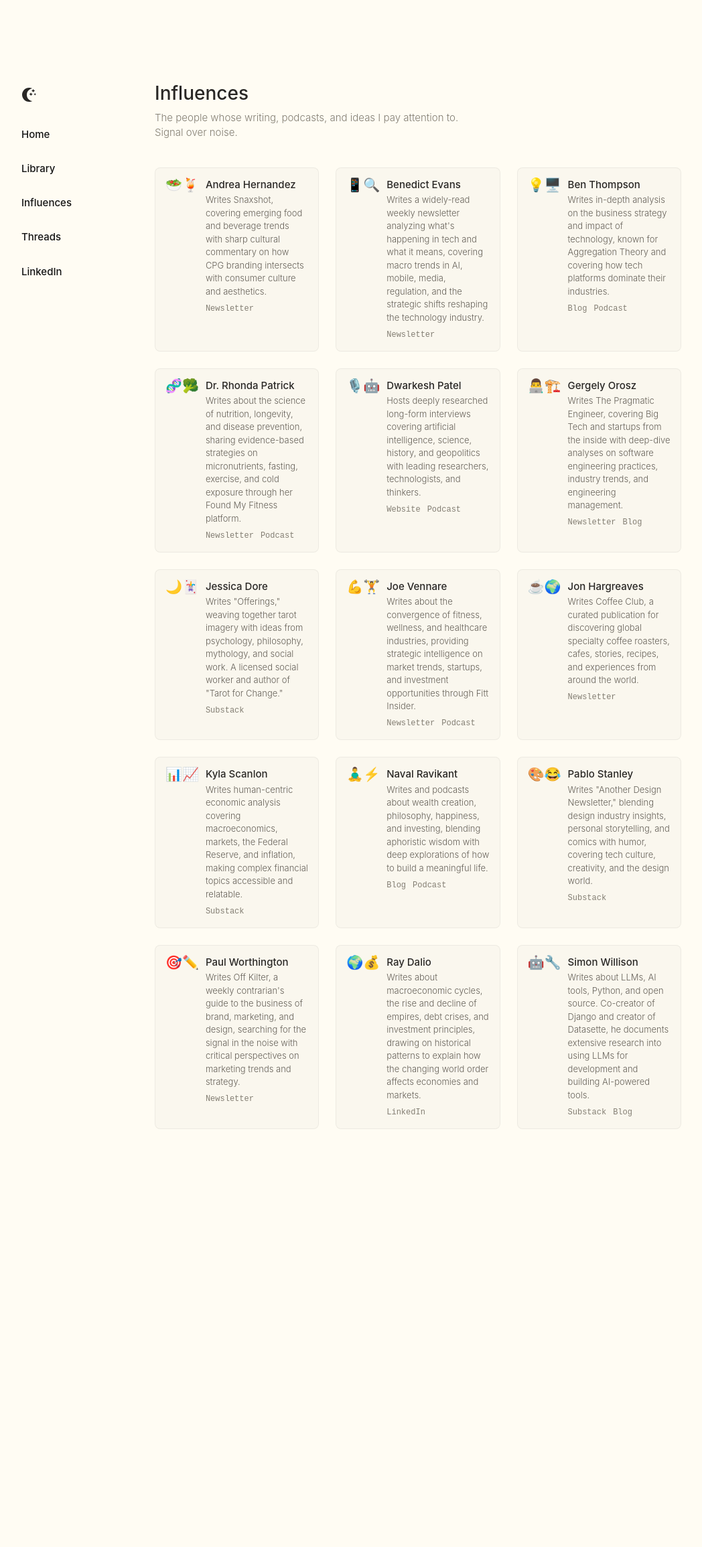
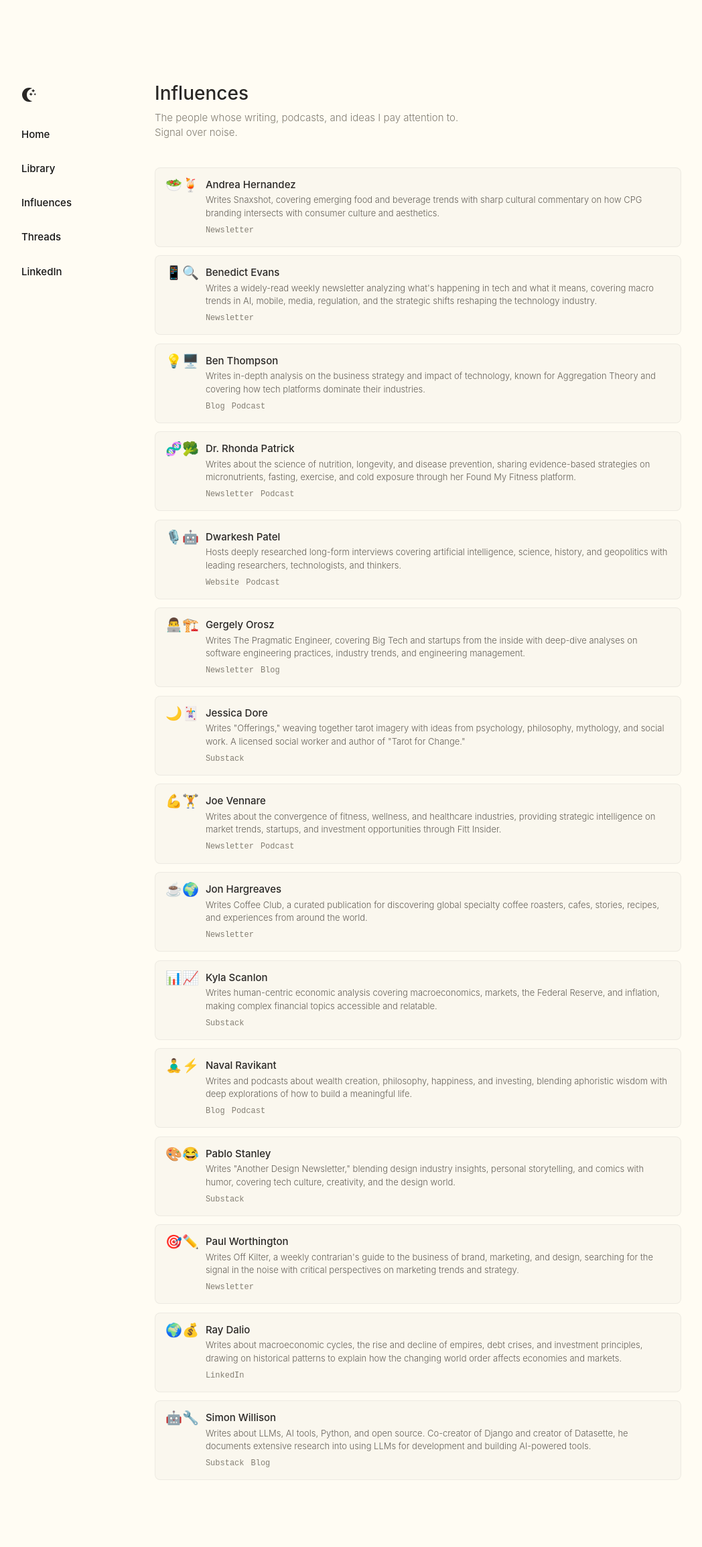
Before and after one commit to paulmederos/pm17, a Jekyll site: the page built from influences.html, in a window 1280 px wide. Shown: the whole page at 67% size, without its empty margins (16-1064 px from the left). Built offline with Jekyll 4.4.1, drawn with Linux system fonts in a browser that asks for light colours; some web fonts are replaced; before the commit the page ends 1786 px from its top, so only the background shows below that.

Commit message:
Update Influences page to single-column layout
Switch from responsive multi-column grid (1→2→3 columns) to a
single-column layout for better vertical scannability since the
content is text/reading-heavy. Also tighten the gap between cards
to improve visual flow.

https://claude.ai/code/session_01Axyep3NUE9xhNfjwfMf9Nu

```diff
--- a/_sass/components/Influences.scss
+++ b/_sass/components/Influences.scss
@@ -46,16 +46,10 @@
 .Influences__grid {
   display: grid;
   grid-template-columns: 1fr;
-  gap: 2rem;
+  gap: 1rem;
 
   @include media-sm-up {
-    grid-template-columns: repeat(2, 1fr);
-    gap: 2.5rem;
-  }
-
-  @include media-lg-up {
-    grid-template-columns: repeat(3, 1fr);
-    gap: 2.5rem;
+    gap: 1.25rem;
   }
 }
 
```
